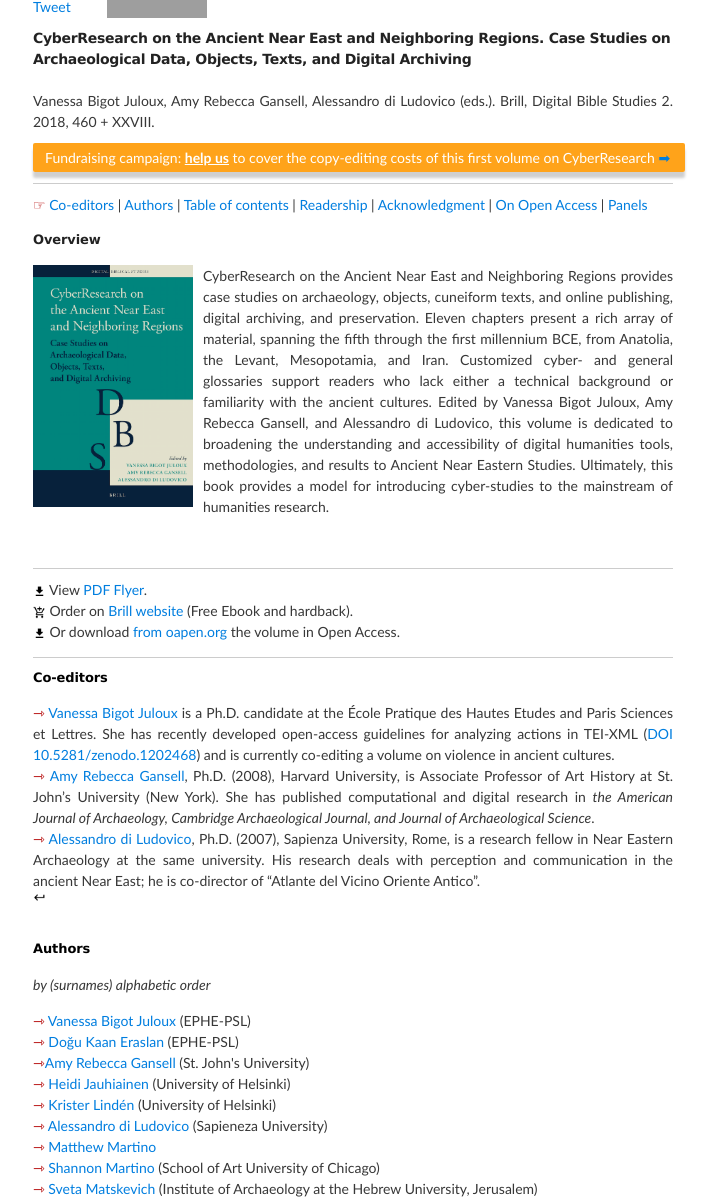
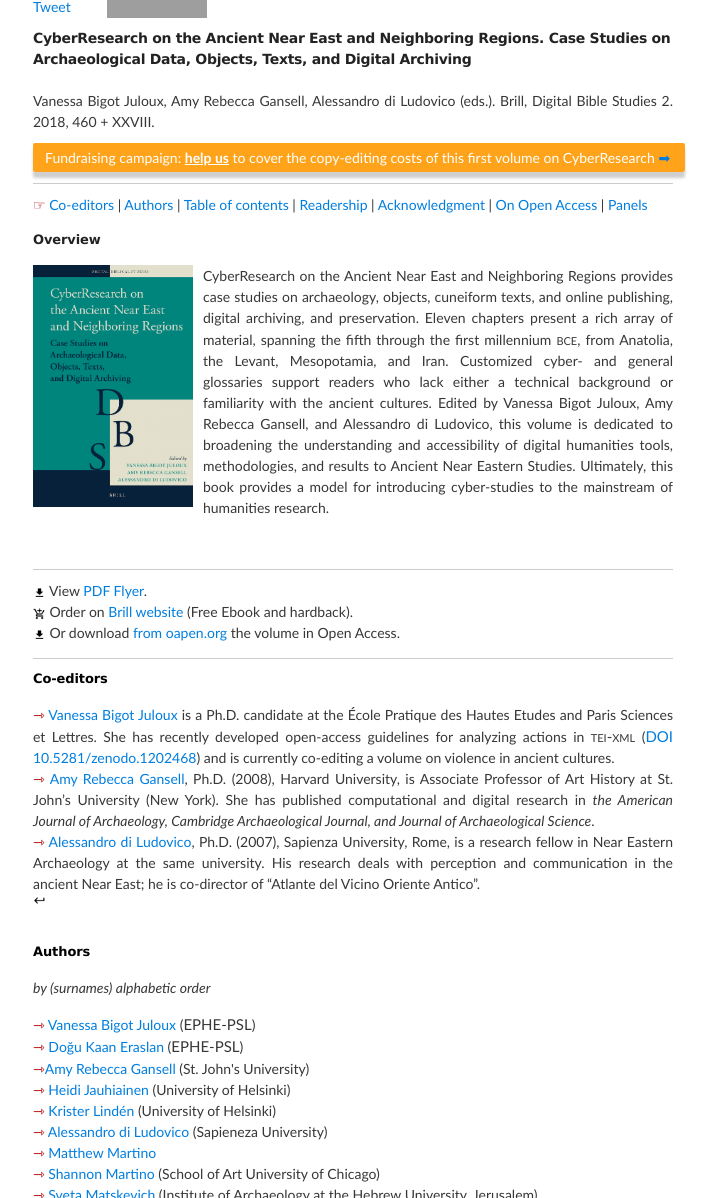
Before and after one commit to vbigot-juloux/ane-research-humanities, a Jekyll site: the page built from docs/CyberResearch-vol1.md, in a window 1280 px wide and 1400 px high, cut to the strip 202-1400 px from the top of the window. Shown: the whole strip, without its empty margins (287-1004 px from the left). Built offline with Jekyll 4.4.1, drawn with Linux system fonts in a browser that asks for light colours; comment, search, counter and statistics services are not loaded; the repository's description, which GitHub fills in, is left out; some of the changed text lies outside the part shown; grey boxes are pictures that could not be loaded.

Commit message:
Update CyberResearch-vol1.md

```diff
--- a/docs/CyberResearch-vol1.md
+++ b/docs/CyberResearch-vol1.md
@@ -28,7 +28,7 @@ Vanessa Bigot Juloux, Amy Rebecca Gansell, Alessandro di Ludovico (eds.). Brill,
 
 <h3>Overview</h3>
 <p><a href="../assets/CyberResearch_FrontCover.png" target="_blank"><img src="../assets/CyberResearch_FrontCover.png" style="float: left; overflow: auto; width:25%; padding-right: 10px; padding-bottom: 10px; border:0; -webkit-box-shadow: 0 0 0;"/></a>CyberResearch on the Ancient Near East and Neighboring Regions provides case studies on archaeology, objects, cuneiform texts, and online publishing, digital archiving, and preservation.
-Eleven chapters present a rich array of material, spanning the fifth through the first millennium BCE, from Anatolia, the Levant, Mesopotamia, and Iran. Customized cyber- and general glossaries support readers who lack either a technical background or familiarity with the ancient cultures. Edited by Vanessa Bigot Juloux, Amy Rebecca Gansell, and Alessandro di Ludovico, this volume is dedicated to broadening the understanding and accessibility of digital humanities tools, methodologies, and results to Ancient Near Eastern Studies. Ultimately, this book provides a model for introducing cyber-studies to the mainstream of humanities research.</p>
+Eleven chapters present a rich array of material, spanning the fifth through the first millennium <span class="small">bce</span>, from Anatolia, the Levant, Mesopotamia, and Iran. Customized cyber- and general glossaries support readers who lack either a technical background or familiarity with the ancient cultures. Edited by Vanessa Bigot Juloux, Amy Rebecca Gansell, and Alessandro di Ludovico, this volume is dedicated to broadening the understanding and accessibility of digital humanities tools, methodologies, and results to Ancient Near Eastern Studies. Ultimately, this book provides a model for introducing cyber-studies to the mainstream of humanities research.</p>
 <br />
 <hr style="height:0; margin:0; background:transparent; border-bottom:0.5px solid #cccccc;" />
 <img src="../assets/baseline_get_app_black_18dp.png" style="border:0; -webkit-box-shadow: 0 0 0; width: 2%"/> View <a href="https://brill.com/flyer/title/34932?print=pdf" target="_target">PDF Flyer</a>.<br />
@@ -39,7 +39,7 @@ Eleven chapters present a rich array of material, spanning the fifth through the
 
 <h3><a name="eds" style="color: black">Co-editors</a></h3>
 <ul style="list-style-type: none; padding-left: 0;">
-<li style="text-align: justify; text-justify: inter-word;"><span style="color:#b30000; font-size: 14px">&#8702;</span> <a href="http://vanessajuloux.xyz" target="_blank">Vanessa Bigot Juloux</a> is a Ph.D. candidate at the École Pratique des Hautes Etudes and Paris Sciences et Lettres. She has recently developed open-access guidelines for analyzing actions in TEI-XML (<a href="https://zenodo.org/record/1202468" target="_blank">DOI 10.5281/zenodo.1202468</a>) and is currently co-editing a volume on violence in ancient cultures.</li>
+<li style="text-align: justify; text-justify: inter-word;"><span style="color:#b30000; font-size: 14px">&#8702;</span> <a href="http://vanessajuloux.xyz" target="_blank">Vanessa Bigot Juloux</a> is a Ph.D. candidate at the École Pratique des Hautes Etudes and Paris Sciences et Lettres. She has recently developed open-access guidelines for analyzing actions in <span class="small">tei-xml</span> (<a href="https://zenodo.org/record/1202468" target="_blank"><span class="small">DOI</span> 10.5281/zenodo.1202468</a>) and is currently co-editing a volume on violence in ancient cultures.</li>
 <li style="text-align: justify; text-justify: inter-word;"><span style="color:#b30000; font-size: 14px">&#8702;</span> <a href="https://stjohns.academia.edu/AmyRebeccaGansell" target="_blank">Amy Rebecca Gansell</a>, Ph.D. (2008), Harvard University, is Associate Professor of Art History at St. John’s University (New York). She has published computational and digital research in <em>the American Journal of Archaeology, Cambridge Archaeological Journal, and Journal of Archaeological Science</em>.</li>
 <li style="text-align: justify; text-justify: inter-word;"><span style="color:#b30000; font-size: 14px">&#8702;</span> <a href="https://uniroma1.academia.edu/AlessandroDiLudovico" target="_blank">Alessandro di Ludovico</a>, Ph.D. (2007), Sapienza University, Rome, is a research fellow in Near Eastern Archaeology at the same university. His research deals with perception and communication in the ancient Near East; he is co-director of “Atlante del Vicino Oriente Antico”.</li>
 <li><a href="#eds2" style="text-decoration: none"><img src="../assets/baseline_keyboard_return_black_18dp.png" style="border:0; -webkit-box-shadow: 0 0 0; width: 2%; margin-top: -5px; margin-left: -5px"/></a></li>
@@ -48,8 +48,8 @@ Eleven chapters present a rich array of material, spanning the fifth through the
 <h3><a name="authors" style="color: black">Authors</a></h3>
 _by (surnames) alphabetic order_<br />
 <ul style="list-style-type: none; padding-left: 0;">
-  <li><span style="color:#b30000; font-size: 14px">&#8702;</span> <a href="CyberResearch-vol1-bios.html#bigot-juloux" name="bigot-juloux2">Vanessa Bigot Juloux</a> (EPHE-PSL)</li>
-  <li><span style="color:#b30000; font-size: 14px">&#8702;</span> <a href="CyberResearch-vol1-bios.html#eraslan" name="eraslan2">Doğu Kaan Eraslan</a> (EPHE-PSL)</li>
+  <li><span style="color:#b30000; font-size: 14px">&#8702;</span> <a href="CyberResearch-vol1-bios.html#bigot-juloux" name="bigot-juloux2">Vanessa Bigot Juloux</a> (<span class="small">EPHE-PSL</span>)</li>
+  <li><span style="color:#b30000; font-size: 14px">&#8702;</span> <a href="CyberResearch-vol1-bios.html#eraslan" name="eraslan2">Doğu Kaan Eraslan</a> (<span class="small">EPHE-PSL</span>)</li>
  <li><span style="color:#b30000; font-size: 14px">&#8702;</span><a href="CyberResearch-vol1-bios.html#gansell" name="gansell2">Amy Rebecca Gansell</a> (St. John's University)</li>
   <li><span style="color:#b30000; font-size: 14px">&#8702;</span> <a href="CyberResearch-vol1-bios.html#jauhiainen" name="jauhiainen2">Heidi Jauhiainen</a> (University of Helsinki)</li>
   <li><span style="color:#b30000; font-size: 14px">&#8702;</span> <a href="CyberResearch-vol1-bios.html#linden" name="linden">Krister Lindén</a> (University of Helsinki)</li>
@@ -99,7 +99,7 @@ _by (surnames) alphabetic order_<br />
 
 <h4 style="color:#b30000; font-size: 12px">Part 3: Texts</h4>
 <ul style="list-style-type: none ">
-<li>5 <a name="chapt5"></a><a href="CyberResearch-vol1-abstracts.html#chapt5">A Qualitative Approach Using Digital Analyses for the Study of Action in Narrative Texts:  <span style="font-variant: small-caps;">KTU</span> 1.1-6 from the Scribe ʾIlimilku of Ugarit as a Case Study</a><br />
+<li>5 <a name="chapt5"></a><a href="CyberResearch-vol1-abstracts.html#chapt5">A Qualitative Approach Using Digital Analyses for the Study of Action in Narrative Texts: <span class="small">ktu</span> 1.1-6 from the Scribe ʾIlimilku of Ugarit as a Case Study</a><br />
   <span style="padding-left: 1em"><em>Vanessa Bigot Juloux</em></span></li>
 <li>6 <a name="chapt6"></a><a href="CyberResearch-vol1-abstracts.html#chapt6">Network Analysis for Reproducible Research on Large Administrative Cuneiform Corpora</a><br />
   <span style="padding-left: 1em"><em>Émilie Pagé-Perron </em></span></li>
@@ -111,7 +111,7 @@ _by (surnames) alphabetic order_<br />
 
 <h4 style="color:#b30000; font-size: 12px">Part 4: Online Publishing, Digital Archiving, and Preservation</h4>
 <ul style="list-style-type: none ">
-<li>9 <a name="chapt9"></a><a href="CyberResearch-vol1-abstracts.html#chapt9">On the Problem of the Epigraphic Interoperability of Digitized Texts of the Mediterranean and Near Eastern Regions in First Millennium <span style="font-variant: small-caps;">BCE</span></a><br />
+<li>9 <a name="chapt9"></a><a href="CyberResearch-vol1-abstracts.html#chapt9">On the Problem of the Epigraphic Interoperability of Digitized Texts of the Mediterranean and Near Eastern Regions in First Millennium <span class="small">bce</span></a><br />
   <span style="padding-left: 1em"><em>Doğu Kaan Eraslan</em></span></li>
 <li>10 <a name="chapt10"></a><a href="CyberResearch-vol1-abstracts.html#chapt10">Digital Philology in the Ras Shamra Tablet Inventory Project: Text Curation through Computational Intelligence</a><br />
   <span style="padding-left: 1em"><em>Miller C. Prosser</em></span></li>
@@ -139,13 +139,13 @@ _by (surnames) alphabetic order_<br />
 <p style="text-align: justify;">We would like to thank Claire Clivaz and David Hamidović, our series (Digital Biblical Studies) editors at Brill, for their support and assistance preparing this volume for Open Access. We would also like to thank Claire Clivaz, David Hamidović once again, and Brill Publishers for supporting this volume through the nomination and selection process for Knowledge Unlatched. Finally, we are grateful to Knowledge Unlatched for taking interest in and ultimately selecting this volume for the honor of Open Access, which we hope will benefit researchers and students worldwide.  For more information about Knowledge Unlatched, see <a href="http://www.knowledgeunlatched.org" target="_blank">http://www.knowledgeunlatched.org</a>. <a href="#acknowledgment2" style="text-decoration: none"><img src="../assets/baseline_keyboard_return_black_18dp.png" style="border:0; -webkit-box-shadow: 0 0 0; width: 2%"/></a></p>
 
 <h3><a name="OA" style="color: black">On Open access</a></h3>
-<p style="text-align: justify">You can read and download CyberResearch on the Ancient Near East and Neighboring Regions for free here. We ask that you please use the link on the <a href="https://brill.com/view/title/34932" target="_blank">Brill website</a> (or <a href="" target="_blank">oapen.org</a> and <a href="" target="_blank">opendition.org</a>) so that the number of downloads are tracked, and therefore we demonstrate the value of OA. <br />
+<p style="text-align: justify">You can read and download CyberResearch on the Ancient Near East and Neighboring Regions for free here. We ask that you please use the link on the <a href="https://brill.com/view/title/34932" target="_blank">Brill website</a> (or <a href="" target="_blank">oapen.org</a> and <a href="" target="_blank">opendition.org</a>) so that the number of downloads are tracked, and therefore we demonstrate the value of <span class="small">OA</span>. <br />
 <img src="../assets/outline_bookmark_border_black_18dp.png" style="border:0; -webkit-box-shadow: 0 0 0; width: 2.5%; margin-top: -4px; margin-left: -3px"/>Please bookmark <a href="https://brill.com/view/title/34932" target="_blank">this access page</a> for future reference (the link is stable). <a href="#OA2" style="text-decoration: none"><img src="../assets/baseline_keyboard_return_black_18dp.png" style="border:0; -webkit-box-shadow: 0 0 0; width: 2%"/></a></p>
 
 
 <h3><a name="panels" style="color: black">Panels</a></h3>
 <ul style="list-style-type: none; padding-left: 0;">
-<li style="text-align: justify; text-justify: inter-word;"><span style="color:#b30000; font-size: 14px">&#8702;</span> At <a href="http://ancient-worlds-symposium.eu/docs/program#panel" target="_blank">ASOR/EPHE-PSL European Symposium</a> in Paris, Sept. 6, 2018, 3:OO-4:30 PM (GMT+1). Presiding: Claire Clivaz (Swiss Institute of Bioinformatics). Panelists: Peter Stokes (EPHE-PSL) and Massimo Maiocchi (Università Ca’ Foscari Venezia). Respondent Vanessa Bigot Juloux (EPHE-PSL).</li>
-<li style="text-align: justify; text-justify: inter-word;"><span style="color:#b30000; font-size: 14px">&#8702;</span> At SBL in Denver, <a href="https://www.sbl-site.org/meetings/Congresses_ProgramBook.aspx?MeetingId=33" target="_blank"><em>Panel on CyberResearch on the Ancient Near East and Neighboring Regions (DBS 2)</em></a>,  Nov. 18, 2018, 9:00 to 10:30 AM. Presiding: Paul Dilley (University of Iowa). Panelists: Tiffany Earley (University of Central Florida), Helen Dixon (Wofford College), Randall Younker (Andrews University), David Hamidovic (Université de Lausanne). Respondents: Vanessa Bigot Juloux (EPHE-PSL), Amy Rebecca Gansell (Saint John's University).</li>
+<li style="text-align: justify; text-justify: inter-word;"><span style="color:#b30000; font-size: 14px">&#8702;</span> At <a href="http://ancient-worlds-symposium.eu/docs/program#panel" target="_blank">ASOR/EPHE-PSL European Symposium</a> in Paris, Sept. 6, 2018, 3:OO-4:30 PM (GMT+1). Presiding: <a href="https://isb-sib.academia.edu/ClaireClivaz" target="_blank">Claire Clivaz</a> (Swiss Institute of Bioinformatics). Panelists: <a href="http://www.peterstokes.org/cv/index.html" target="_blank">Peter Stokes</a> (<span class="small">EPHE-PSL</span>) and <a href="https://unive.academia.edu/MassimoMaiocchi" target="_blank">Massimo Maiocchi</a> (Università Ca’ Foscari Venezia). Respondent: Vanessa Bigot Juloux (span class="small">EPHE-PSL</span>).</li>
+<li style="text-align: justify; text-justify: inter-word;"><span style="color:#b30000; font-size: 14px">&#8702;</span> At SBL in Denver, <a href="https://www.sbl-site.org/meetings/Congresses_ProgramBook.aspx?MeetingId=33" target="_blank"><em>Panel on CyberResearch on the Ancient Near East and Neighboring Regions (DBS 2)</em></a>,  Nov. 18, 2018, 9:00 to 10:30 AM. Presiding: <a href="https://uiowa.academia.edu/PaulDilley" target="_blank">Paul Dilley</a> (University of Iowa). Panelists: <a href="https://ucf.academia.edu/TiffanyEarleySpadoni" target="_blank">Tiffany Earley</a> (University of Central Florida), <a href="https://wofford.academia.edu/HelenDixon" target="_blank">Helen Dixon</a> (Wofford College), <a href="https://andrews.academia.edu/RandallYounker" target="_blank">Randall W. Younker</a> (Andrews University), <a href="https://www.unil.ch/irsb/fr/home/menuinst/chercheurs-euses/membres-de-lirsb/david-hamidovic.html" target="_blank">David Hamidovic</a> (Université de Lausanne). Respondents: Vanessa Bigot Juloux (<span class="small">EPHE-PSL</span>), <a href="https://stjohns.academia.edu/AmyRebeccaGansell" target="_blank">Amy Rebecca Gansell</a> (St. John's University).</li>
 <li><a href="#panels2" style="text-decoration: none"><img src="../assets/baseline_keyboard_return_black_18dp.png" style="border:0; -webkit-box-shadow: 0 0 0; width: 2%; margin-top: -5px; margin-left: -5px"/></a></li>
 	</ul>
```
